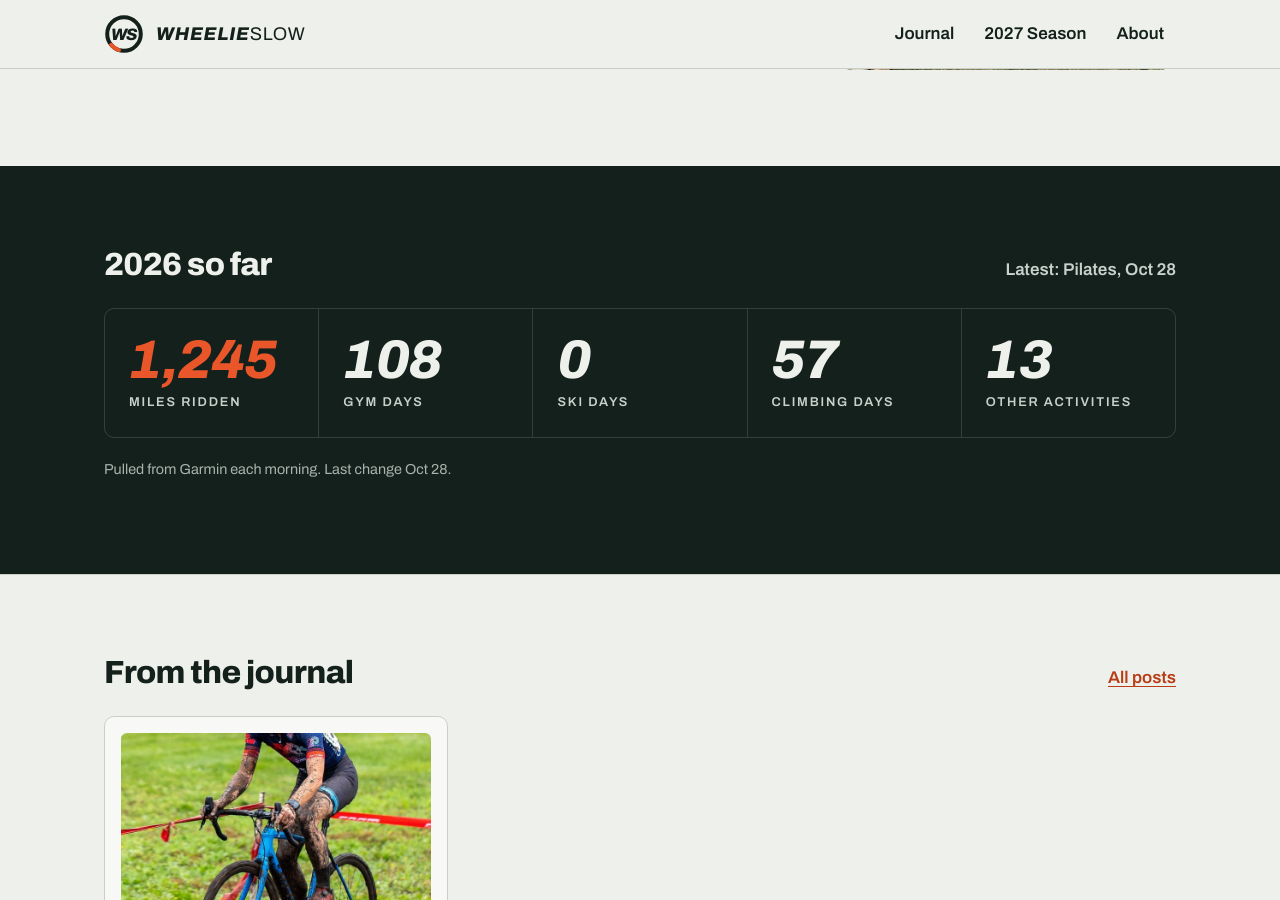
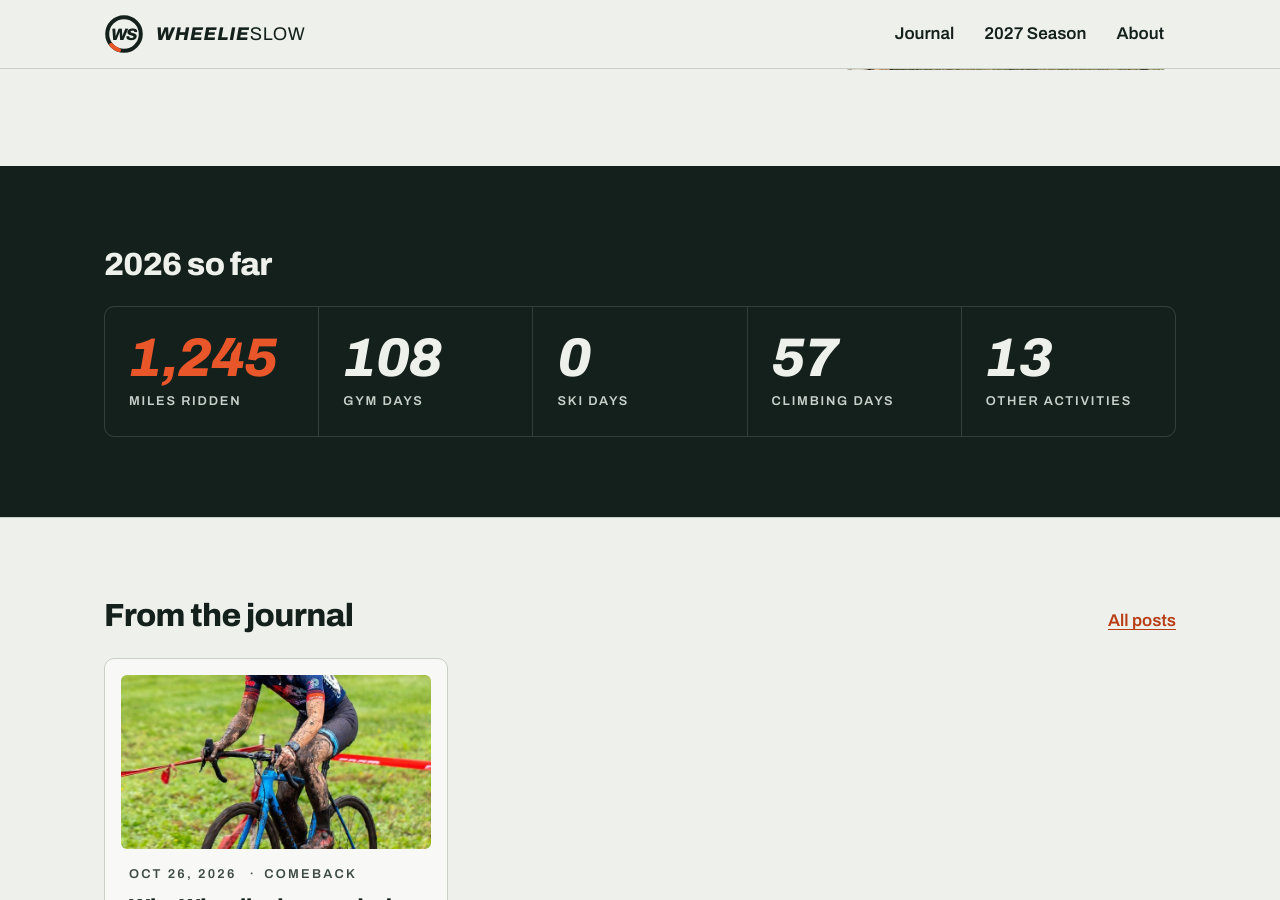
Before and after one commit to piotrowskibrian-cmd/wheelieslow, a Jekyll site: the page built from index.html, in a window 1280 px wide and 900 px high, scrolled down 534 px. Built offline with Jekyll 4.4.1, drawn with Linux system fonts in a browser that asks for light colours.

Commit message:
Remove latest activity and update note from stats panel
Co-Authored-By: Claude Opus 5.5 <noreply@anthropic.com>
Claude-Session: https://claude.ai/code/session_015d33gq1btUah5R8WBzrQsw

```diff
--- a/_includes/stats.html
+++ b/_includes/stats.html
@@ -16,7 +16,6 @@ scripts/update_stats.py). Shows nothing until that file exists.
   <div class="wrap">
     <div class="section-head">
       <h2 id="stats-title">{{ s.year }} so far</h2>
-      {% if s.latest %}<p class="stats-latest">Latest: {{ s.latest.label }}, {{ s.latest.date | date: "%b %-d" }}</p>{% endif %}
     </div>
     <dl class="stats">
       <div class="stat stat-lead">
@@ -40,7 +39,6 @@ scripts/update_stats.py). Shows nothing until that file exists.
         <dd>{{ s.other_sessions | default: 0 }}</dd>
       </div>
     </dl>
-    <p class="fine-print">Pulled from Garmin each morning{% if s.updated %}. Last change {{ s.updated | date: "%b %-d" }}{% endif %}.</p>
   </div>
 </section>
 {%- endif -%}
```
